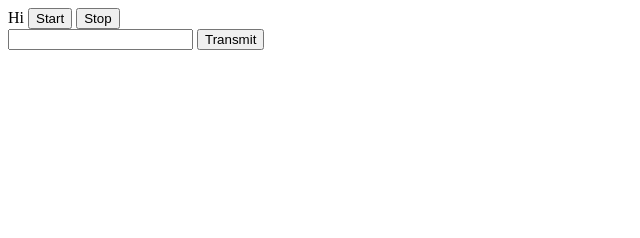
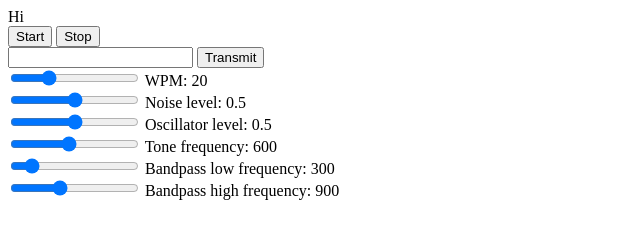
Before and after one commit to gamache/cwazytrain, a plain HTML site: page index.html in a window 1280 px wide. Both pictures are taken after a click on the button "Start". Shown: the whole page, without its empty margins (0-640 px from the left). Drawn offline with Linux system fonts and the light colour scheme.

Commit message:
more stuff

```diff
--- a/cwazy.mjs
+++ b/cwazy.mjs
@@ -1,18 +1,19 @@
 const MORSE_CODE = {
-    'A': '.-', 'B': '-...', 'C': '-.-.', 'D': '-..', 'E': '.',
-    'F': '..-.', 'G': '--.', 'H': '....', 'I': '..', 'J': '.---',
-    'K': '-.-', 'L': '.-..', 'M': '--', 'N': '-.', 'O': '---',
-    'P': '.--.', 'Q': '--.-', 'R': '.-.', 'S': '...', 'T': '-',
-    'U': '..-', 'V': '...-', 'W': '.--', 'X': '-..-', 'Y': '-.--', 'Z': '--..',
-    '0': '-----', '1': '.----', '2': '..---', '3': '...--', '4': '....-',
-    '5': '.....', '6': '-....', '7': '--...', '8': '---..', '9': '----.',
-    '/': '-..-.',
+    'A': '.-', 'B': '-...', 'C': '-.-.', 'D': '-..', 'E': '.', 'F': '..-.', 'G': '--.', 'H': '....', 'I': '..', 'J': '.---', 'K': '-.-', 'L': '.-..', 'M': '--', 'N': '-.', 'O': '---', 'P': '.--.', 'Q': '--.-', 'R': '.-.', 'S': '...', 'T': '-', 'U': '..-', 'V': '...-', 'W': '.--', 'X': '-..-', 'Y': '-.--', 'Z': '--..',
+    '0': '-----', '1': '.----', '2': '..---', '3': '...--', '4': '....-', '5': '.....', '6': '-....', '7': '--...', '8': '---..', '9': '----.',
+    '/': '-..-.', '?': '..--..', '.': '.-.-.-', '!': '-.-.--',
+    'AR': '.-.-.', 'BK': '-...-.-',
 };
 
 export class Cwazy {
-    constructor(options = {}) {
+    constructor(options) {
+        options = options || {};
         this.wpm = options.wpm || 20;
         this.toneFreq = options.toneFreq || 600;
+        this.oscVolume = options.oscVolume || 0.9;
+        this.noiseVolume = options.noiseVolume || 0.9;
+        this.bandpassLowFreq = 300;
+        this.bandpassHighFreq = 900;
     }
 
     get wpm() {
@@ -28,14 +29,61 @@ export class Cwazy {
         this.betweenWords = this.dit * 7;
     }
 
+    get oscVolume() {
+        return this._oscVolume;
+    }
+    set oscVolume(x) {
+        this._oscVolume = x;
+        if (this._audioContext && this._oscVolumeNode) {
+            this._oscVolumeNode.gain.setValueAtTime(x, this._audioContext.currentTime);
+        }
+    }
+
+    get noiseVolume() {
+        return this._noiseVolume;
+    }
+    set noiseVolume(x) {
+        this._noiseVolume = x;
+        if (this._audioContext && this._noiseGainNode) {
+            this._noiseGainNode.gain.setValueAtTime(x, this._audioContext.currentTime);
+        }
+    }
+
+    get toneFreq() {
+        return this._toneFreq;
+    }
+    set toneFreq(x) {
+        this._toneFreq = x;
+        if (this._audioContext && this._oscNode) {
+            this._oscNode.frequency.setValueAtTime(x, this._audioContext.currentTime);
+        }
+    }
+
+    get bandpassLowFreq() {
+        return this._bandpassLowFreq;
+    }
+    set bandpassLowFreq(x) {
+        this._bandpassLowFreq = x;
+        if (this._audioContext && this._highpassNode) {
+            this._highpassNode.frequency.setValueAtTime(x, this._audioContext.currentTime);
+        }
+    }
+
+    get bandpassHighFreq() {
+        return this._bandpassHighFreq;
+    }
+    set bandpassHighFreq(x) {
+        this._bandpassHighFreq = x;
+        if (this._audioContext && this._lowpassNode) {
+            this._lowpassNode.frequency.setValueAtTime(x, this._audioContext.currentTime);
+        }
+    }
+
     async start() {
         if (this._audioContext) return;
 
         const audioContext = new AudioContext();
         this._audioContext = audioContext;
-
-        const FL = 300;
-        const FH = 800;
 
         await audioContext.audioWorklet.addModule("random-noise-processor.js");
         const randomNoiseNode = new AudioWorkletNode(
@@ -44,35 +92,40 @@ export class Cwazy {
         );
 
         const noiseGainNode = audioContext.createGain();
-        noiseGainNode.gain.setValueAtTime(0.9, audioContext.currentTime);
+        this._noiseGainNode = noiseGainNode;
+        noiseGainNode.gain.setValueAtTime(this._noiseVolume, audioContext.currentTime);
 
-        const oscillatorNode = audioContext.createOscillator();
-        oscillatorNode.frequency.setValueAtTime(600, audioContext.currentTime);
-        oscillatorNode.type = "sine";
-        oscillatorNode.start();
+        const oscNode = audioContext.createOscillator();
+        this._oscNode = oscNode;
+        oscNode.frequency.setValueAtTime(this.toneFreq, audioContext.currentTime);
+        oscNode.type = "sine";
+        oscNode.start();
+
+        const oscVolumeNode = audioContext.createGain();
+        this._oscVolumeNode = oscVolumeNode;
+        oscVolumeNode.gain.setValueAtTime(this.oscVolume, audioContext.currentTime);
 
         const oscGainNode = audioContext.createGain();
         this._oscGainNode = oscGainNode;
         oscGainNode.gain.setValueAtTime(0, audioContext.currentTime);
-        /*
-        for (let i=0; i<10; i++) {
-            oscGainNode.gain.setValueAtTime(1, audioContext.currentTime + 0.2 + 0.4*i);
-            oscGainNode.gain.setValueAtTime(0, audioContext.currentTime + 0.4 + 0.4*i);
-        }
-        */
 
         const mergerNode = audioContext.createChannelMerger();
 
         const lowpassNode = audioContext.createBiquadFilter();
-        lowpassNode.frequency.setValueAtTime(FH, audioContext.currentTime);
+        this._lowpassNode = lowpassNode;
+        lowpassNode.type = "lowpass";
+        lowpassNode.frequency.setValueAtTime(this.bandpassHighFreq, audioContext.currentTime);
 
         const highpassNode = audioContext.createBiquadFilter();
-        highpassNode.frequency.setValueAtTime(FL, audioContext.currentTime);
+        this._highpassNode = highpassNode;
+        highpassNode.type = "highpass";
+        highpassNode.frequency.setValueAtTime(this.bandpassLowFreq, audioContext.currentTime);
 
         randomNoiseNode.connect(noiseGainNode);
         noiseGainNode.connect(mergerNode, 0, 0);
 
-        oscillatorNode.connect(oscGainNode);
+        oscNode.connect(oscVolumeNode);
+        oscVolumeNode.connect(oscGainNode);
         oscGainNode.connect(mergerNode, 0, 1);
 
         mergerNode.connect(lowpassNode);
@@ -84,6 +137,12 @@ export class Cwazy {
         if (this._audioContext === undefined) return;
         await this._audioContext.close();
         this._audioContext = undefined;
+        this._oscNode = undefined;
+        this._oscVolumeNode = undefined;
+        this._oscGainNode = undefined;
+        this._noiseGainNode = undefined;
+        this._lowpaasNode = undefined;
+        this._highpassNode = undefined;
     }
 
     sendText(text) {
--- a/index.html
+++ b/index.html
@@ -2,10 +2,37 @@
 
 Hi
 
+<br>
 <button id="start-button">Start</button>
 <button id="stop-button">Stop</button>
+
 <br>
 <input id="transmit-text">
 <button id="transmit-button">Transmit</button>
 
+<br>
+<input id="wpm-input" class="input-knob" type="range" step="1" min="5" max="60" value="20">
+WPM: <span id="wpm-display"></span>
+
+<br>
+<input id="noise-input" class="input-knob" type="range" step="0.05" min="0" max="1" value="0.5">
+Noise level: <span id="noise-display"></span>
+
+<br>
+<input id="osc-input" class="input-knob" type="range" step="0.05" min="0" max="1" value="0.5">
+Oscillator level: <span id="osc-display"></span>
+
+<br>
+<input id="freq-input" class="input-knob" type="range" step="10" min="350" max="900" value="600">
+Tone frequency: <span id="freq-display"></span>
+
+<br>
+<input id="lowfreq-input" class="input-knob" type="range" step="10" min="0" max="2400" value="300">
+Bandpass low frequency: <span id="lowfreq-display"></span>
+
+<br>
+<input id="highfreq-input" class="input-knob" type="range" step="10" min="0" max="2400" value="900">
+Bandpass high frequency: <span id="highfreq-display"></span>
+
+<!-- script src="input-knobs.js"></script -->
 <script src="main.js" type="module"></script>
--- a/main.js
+++ b/main.js
@@ -1,9 +1,50 @@
 import { Cwazy } from "./cwazy.mjs";
 
+function updateDisplays() {
+    const fields = ["wpm", "osc", "noise", "freq", "lowfreq", "highfreq"];
+    for (const field of fields) {
+        document.getElementById(`${field}-display`).innerHTML = document.getElementById(`${field}-input`).value;
+    }
+}
+updateDisplays();
+
 const cwazy = new Cwazy();
+
 document.getElementById("start-button").onclick = async () => await cwazy.start();
+
 document.getElementById("stop-button").onclick = async () => await cwazy.stop();
+
 document.getElementById("transmit-button").onclick = () => {
     const text = document.getElementById("transmit-text");
     cwazy.sendText(text.value);
 };
+
+document.getElementById("wpm-input").oninput = (e) => {
+    cwazy.wpm = parseInt(e.target.value, 10);
+    updateDisplays();
+};
+
+document.getElementById("osc-input").oninput = (e) => {
+    cwazy.oscVolume = parseFloat(e.target.value, 10);
+    updateDisplays();
+};
+
+document.getElementById("noise-input").oninput = (e) => {
+    cwazy.noiseVolume = parseFloat(e.target.value, 10);
+    updateDisplays();
+};
+
+document.getElementById("freq-input").oninput = (e) => {
+    cwazy.toneFreq = parseInt(e.target.value, 10);
+    updateDisplays();
+};
+
+document.getElementById("lowfreq-input").oninput = (e) => {
+    cwazy.bandpassLowFreq = parseInt(e.target.value, 10);
+    updateDisplays();
+};
+
+document.getElementById("highfreq-input").oninput = (e) => {
+    cwazy.bandpassHighFreq = parseInt(e.target.value, 10);
+    updateDisplays();
+};
```
